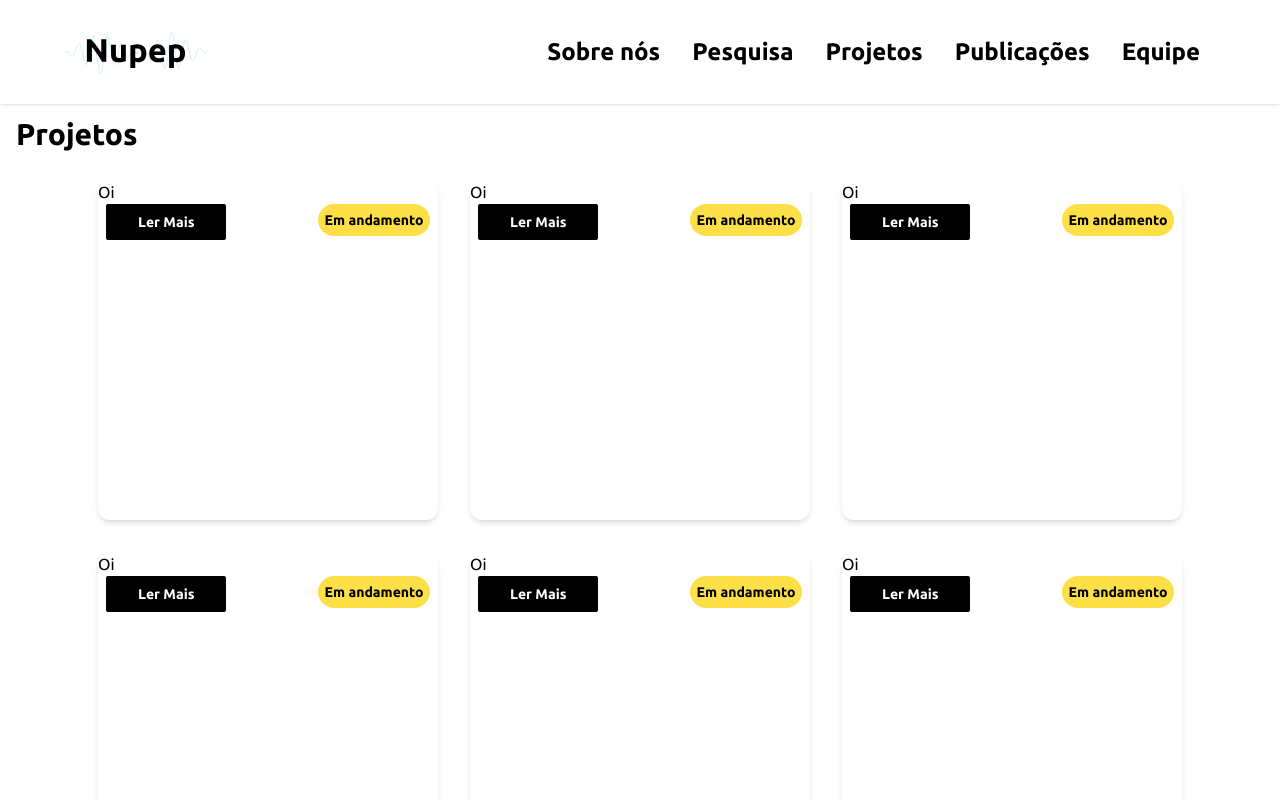
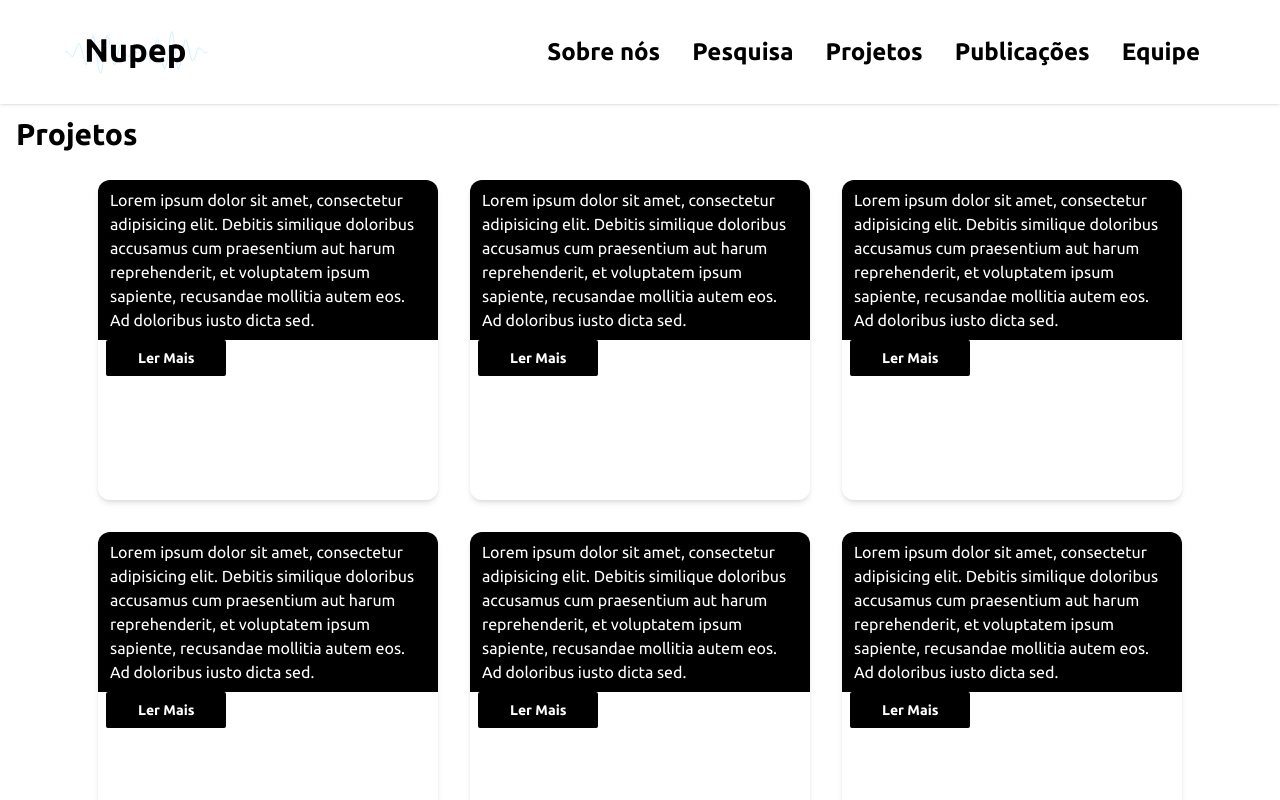
Before and after one commit to ArticaDev/site-nupep, a React (Vite) app: page /projetos in a window 1280 px wide. Shown: the top 800 px of the page. Built offline with nearby package versions, Linux system fonts and the light colour scheme.

Commit message:
Applied custom status tags and project title

```diff
--- a/src/pages/Projects.jsx
+++ b/src/pages/Projects.jsx
@@ -3,6 +3,24 @@ import React from "react";
 import Layout from "../components/Layout";
 import Title from "../components/Title";
 import Tag from "../components/Tag";
+
+const CustomTag = ({ variant, children }) => {
+  return (
+    <Tag className="order-1 h-8 w-28 text-center" variant={variant}>
+      <p className="text-sm font-bold leading-8">{children}</p>
+    </Tag>
+  );
+};
+
+const CompleteTag = () => {
+  return <CustomTag variant="success">Concluído</CustomTag>;
+};
+const InProgressTag = () => {
+  return <CustomTag variant="info">Em andamento</CustomTag>;
+};
+const DroppedTag = () => {
+  return <CustomTag variant="danger">Abandonado</CustomTag>;
+};
 
 const Projects = () => {
   return (
@@ -13,19 +31,26 @@ const Projects = () => {
         </div>
         <div className="container mx-auto max-w-screen-2xl">
           <div className="mx-5 flex flex-wrap justify-center gap-8">
-            {[...new Array(7)].map((project) => (
-              <div className="h-85 flex-shrink basis-85">
-                <div className="h-[inherit] w-[inherit] rounded-xl shadow-md">
-                  <h3>Oi</h3>
+            {[...new Array(7)]
+              .map((project) => ({
+                title: `Lorem ipsum dolor sit amet, consectetur adipisicing elit.
+                Debitis similique doloribus accusamus cum praesentium aut
+                harum reprehenderit, et voluptatem ipsum sapiente,
+                recusandae mollitia autem eos. Ad doloribus iusto dicta
+                sed.`,
+                description: "Oi",
+                status: "",
+              }))
+              .map((project) => (
+                <div className="h-80 flex-shrink basis-85">
+                  <div className="h-full w-full rounded-xl shadow-md">
+                    <div className="flex h-1/2 place-items-center text-ellipsis whitespace-normal rounded-t-xl bg-black p-3">
+                      <h3 className="text-white">{project.title}</h3>
+                    </div>
                     <div className="mx-2 flex justify-between">
-                    <Tag
-                      className="order-1 h-8 w-28 text-center"
-                      variant="info"
-                    >
-                      <p className="text-sm font-bold leading-8">
-                        Em andamento
-                      </p>
-                    </Tag>
+                      {project.status === "finished" && <CompleteTag />}
+                      {project.status === "inprogress" && <InProgressTag />}
+                      {project.status === "dropped" && <DroppedTag />}
                       <a
                         className="rounded-sm bg-black px-8 py-2 text-sm font-bold text-white"
                         href=""
--- a/tailwind.config.cjs
+++ b/tailwind.config.cjs
@@ -10,9 +10,6 @@ const config = {
       colors: {
         blue: "#05ADF2",
       },
-      height: {
-        85: "21.25rem",
-      },
       flexBasis: {
         85: "21.25rem",
       },
```
Lines whose indentation alone changed are shown as unchanged.
